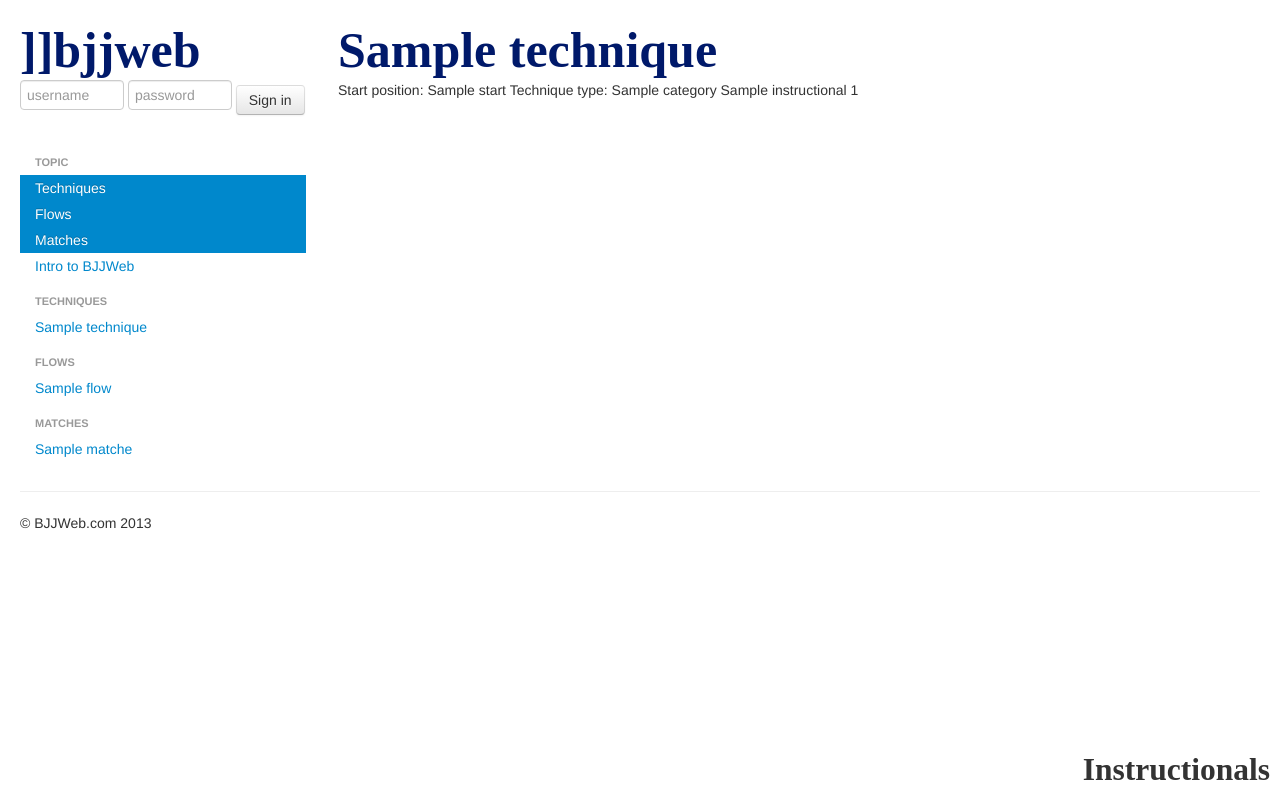
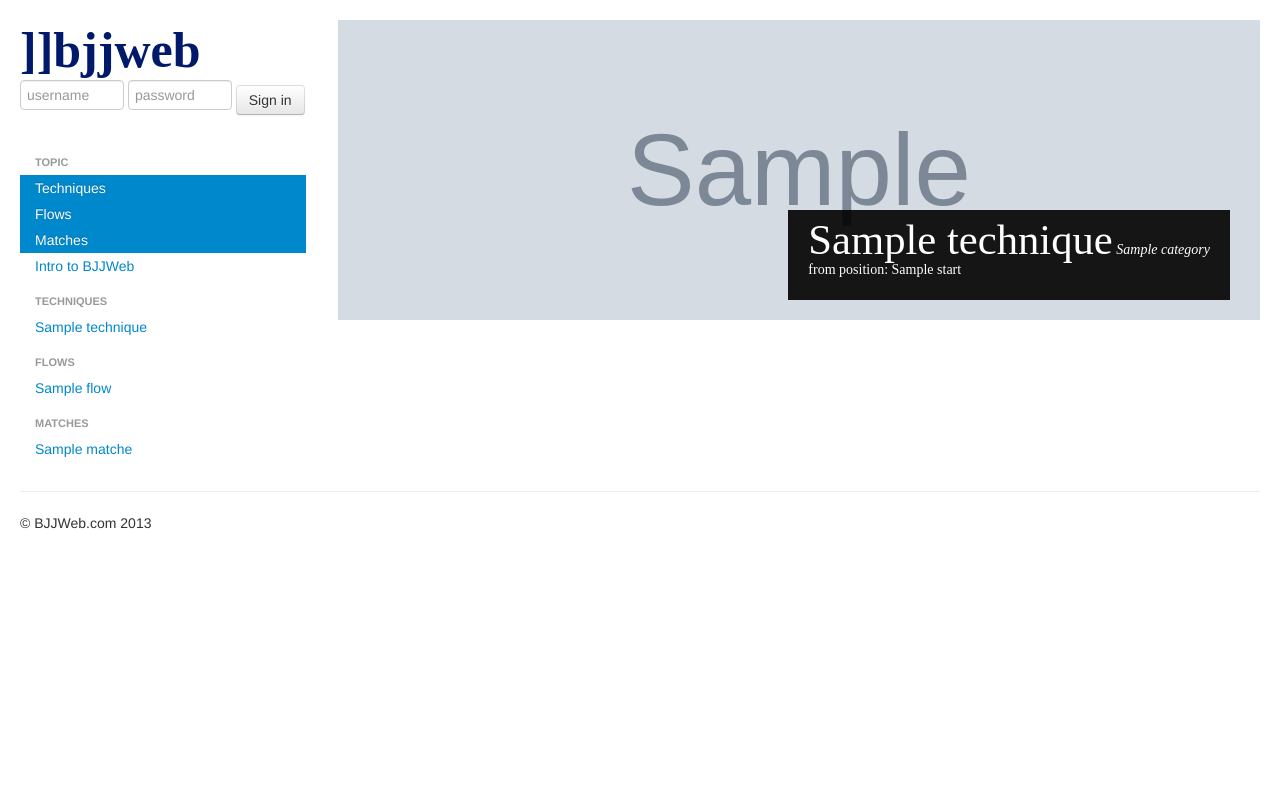
Before and after one commit to coffenbacher/bjj, a Django app: template templates/technique/index.html in a window 1280 px wide. Run offline with Django 3.2, Linux system fonts and the light colour scheme; the template is opened without the code that fills it: most values are stand-ins (such as "Sample title", 1, 10 or a date in 2020); grey boxes marked "Sample" are stand-in pictures; parts of the project's set-up code (start-up, migrations or seed data) failed here and were passed over; some libraries are stand-ins or nearby versions; some web fonts are replaced.

Commit message:
closes #16

```diff
--- a/templates/technique/index.html
+++ b/templates/technique/index.html
@@ -1,16 +1,24 @@
 {% extends 'base.html' %}
+{% load staticfiles %}
 
 {% block content %}
 
 {% for t in techniques %}
-    <h1>{{ t.name }}</h1>
-    <h2>Instructionals</h2>
-    Start position: {{ t.start.name }}
-    Technique type: {{ t.category }}
-    {% for v in t.instructionals.all %}
-        {{ v }}
-        {{ v.youtube_id }}
-    {% endfor %}
+    <a href="{% url "technique.views.show" id=t.id %}">
+    <div class="row-fluid technique-show-row" style="background-image: url('{% static "assets/img/" %}{{ t.image }}')">
+            <div class="overlay">
+                <div>
+                    <span class="technique-header">{{ t.name }}</span> <i>{{ t.category }}</i>
+                </div>
+                {% if t.start.name %}
+                <div>
+                    from position: {{ t.start.name }}
+                </div>
+                {% endif %}
+
+            </div>
+    </div>
+    </a>
 {% endfor %}
 
 {% endblock %}
--- a/terrain.py
+++ b/terrain.py
@@ -54,7 +54,7 @@ def i_should_see_the_header(step, header):
 
 @step(u'I should see the text "(.*)"')
 def i_should_see_the_text(step, text):
-    assert text in world.browser.html
+    assert text.lower() in world.browser.html.lower()
 
 @step(u'I should see the tag "(.*)"')
 def i_should_see_the_tag(step, tag):
```
Also changed, not shown: 1 other file.
